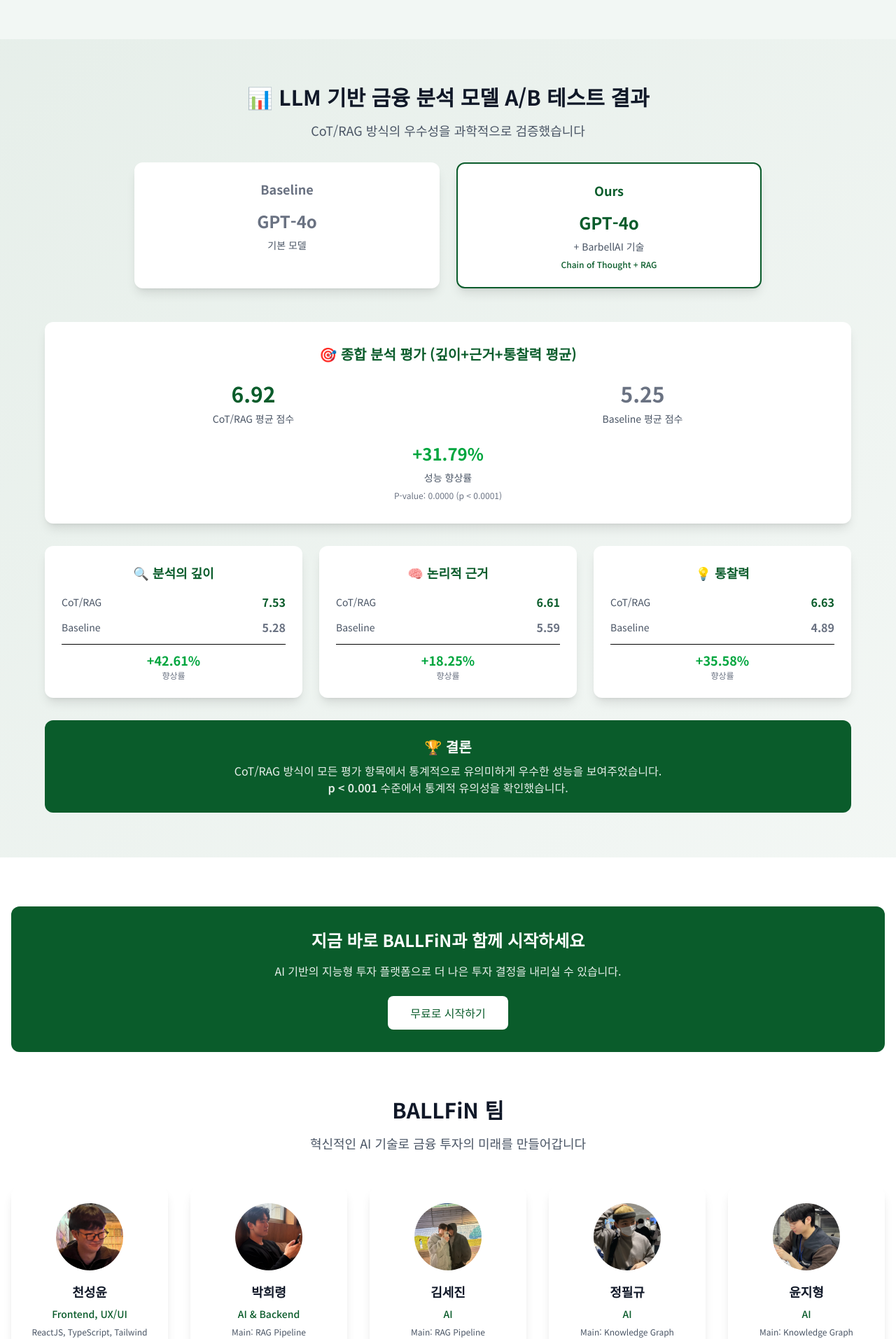
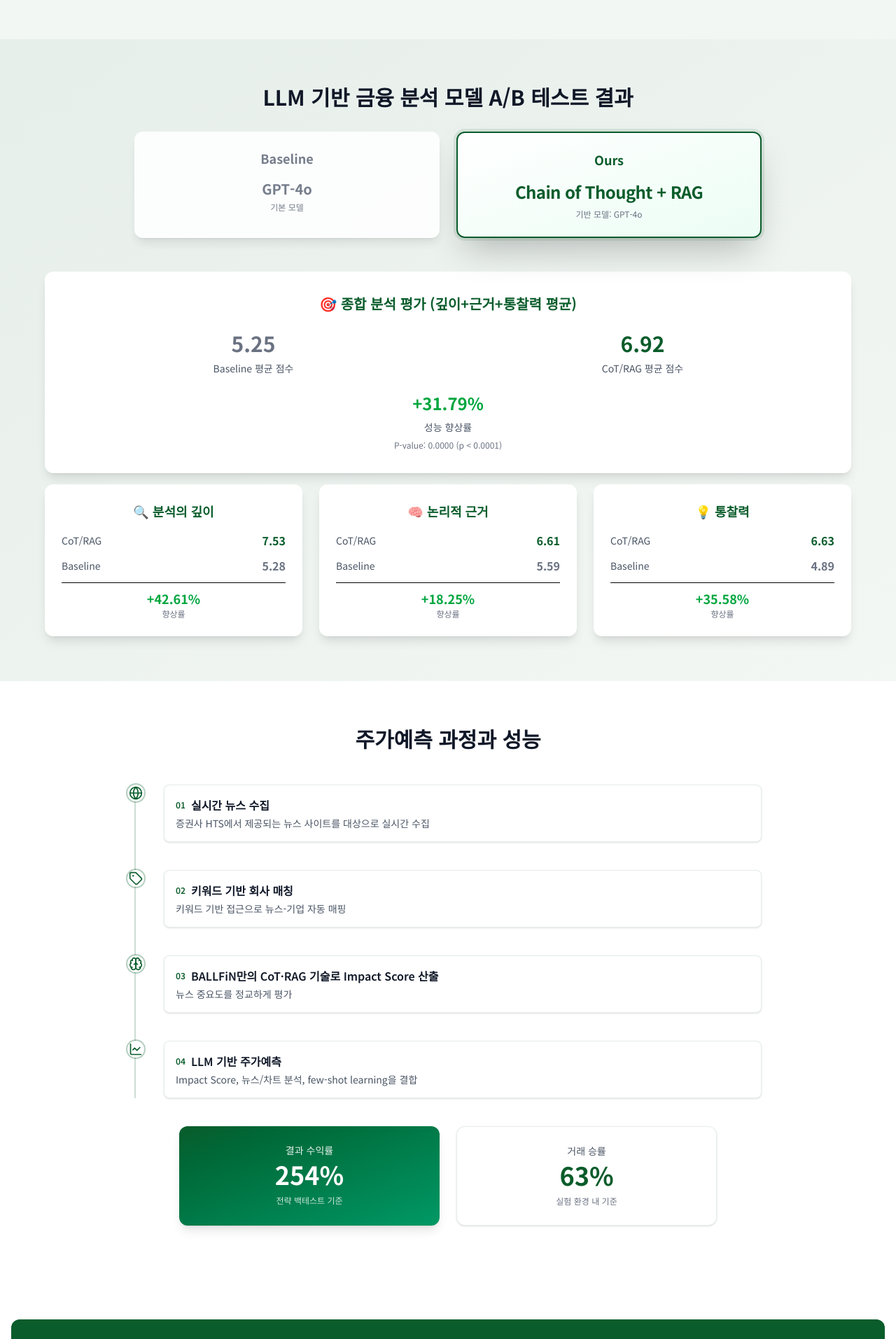
Before and after one commit to BALLFiN/BALLFiN-FE, a React (Vite) app: page /intro in a window 1280 px wide. Shown: the part 1620-3533 px from the top of the page at 70% size. Built offline with nearby package versions, Linux system fonts and the light colour scheme; a web font is replaced by a local one.

Commit message:
🎨: 소개페이지 텍스트 추가  주가예측 과정과 성능 영역

```diff
--- a/src/components/Intro/ABTestResults.tsx
+++ b/src/components/Intro/ABTestResults.tsx
@@ -16,19 +16,10 @@ export default function ABTestResults() {
             whileInView={{ opacity: 1, y: 0 }}
             viewport={{ once: true }}
             transition={{ duration: 0.8, delay: 0.2 }}
-            className="text-3xl font-bold text-gray-900 mb-4"
+            className="text-3xl font-bold text-gray-900 mb-8"
           >
-            📊 LLM 기반 금융 분석 모델 A/B 테스트 결과
+            LLM 기반 금융 분석 모델 A/B 테스트 결과
           </motion.h2>
-          <motion.p
-            initial={{ opacity: 0, y: 20 }}
-            whileInView={{ opacity: 1, y: 0 }}
-            viewport={{ once: true }}
-            transition={{ duration: 0.8, delay: 0.4 }}
-            className="text-lg text-gray-600 mb-8"
-          >
-            CoT/RAG 방식의 우수성을 과학적으로 검증했습니다
-          </motion.p>
 
           {/* 기술 스택 비교 */}
           <motion.div
@@ -36,32 +27,29 @@ export default function ABTestResults() {
             whileInView={{ opacity: 1, y: 0 }}
             viewport={{ once: true }}
             transition={{ duration: 0.8, delay: 0.6 }}
-            className="grid grid-cols-1 md:grid-cols-2 gap-6 max-w-4xl mx-auto mb-12"
+            className="grid grid-cols-1 md:grid-cols-2 gap-6 max-w-4xl mx-auto mb-8"
           >
-            <div className="bg-white rounded-xl p-6 shadow-lg">
+            <div className="bg-white rounded-xl p-6 shadow-lg opacity-90">
               <h4 className="text-lg font-bold text-gray-500 mb-4 text-center">
                 Baseline
               </h4>
               <div className="text-center">
-                <div className="text-2xl font-bold text-gray-500 mb-2">
+                <div className="text-xl font-bold text-gray-500 mb-1">
                   GPT-4o
                 </div>
-                <div className="text-sm text-gray-600">기본 모델</div>
+                <div className="text-xs text-gray-500">기본 모델</div>
               </div>
             </div>
-            <div className="bg-white rounded-xl p-6 shadow-lg border-2 border-[#0A5C2B]">
+            <div className="bg-gradient-to-br from-white to-emerald-50 rounded-xl p-6 shadow-2xl border-2 border-[#0A5C2B] ring-4 ring-[#0A5C2B]/10">
               <h4 className="text-lg font-bold text-[#0A5C2B] mb-4 text-center">
                 Ours
               </h4>
               <div className="text-center">
-                <div className="text-2xl font-bold text-[#0A5C2B] mb-2">
-                  GPT-4o
+                <div className="text-2xl font-extrabold text-[#0A5C2B] tracking-tight">
+                  Chain of Thought + RAG
                 </div>
-                <div className="text-sm text-gray-600 mb-2">
-                  + BarbellAI 기술
-                </div>
-                <div className="text-xs text-[#0A5C2B] font-medium">
-                  Chain of Thought + RAG
+                <div className="text-xs text-gray-500 mt-2">
+                  기반 모델: GPT-4o
                 </div>
               </div>
             </div>
@@ -81,23 +69,23 @@ export default function ABTestResults() {
             whileInView={{ opacity: 1, y: 0 }}
             viewport={{ once: true }}
             transition={{ duration: 0.8, delay: 0.1 }}
-            className="bg-white rounded-xl p-8 shadow-lg mb-8"
+            className="bg-white rounded-xl p-8 shadow-lg mb-4"
           >
             <h3 className="text-xl font-bold text-[#0A5C2B] mb-6 text-center">
               🎯 종합 분석 평가 (깊이+근거+통찰력 평균)
             </h3>
             <div className="grid grid-cols-1 md:grid-cols-2 gap-6">
               <div className="text-center">
+                <div className="text-3xl font-bold text-gray-500 mb-2">
+                  5.25
+                </div>
+                <div className="text-sm text-gray-600">Baseline 평균 점수</div>
+              </div>
+              <div className="text-center">
                 <div className="text-3xl font-bold text-[#0A5C2B] mb-2">
                   6.92
                 </div>
                 <div className="text-sm text-gray-600">CoT/RAG 평균 점수</div>
-              </div>
-              <div className="text-center">
-                <div className="text-3xl font-bold text-gray-500 mb-2">
-                  5.25
-                </div>
-                <div className="text-sm text-gray-600">Baseline 평균 점수</div>
               </div>
             </div>
             <div className="mt-6 text-center">
@@ -206,26 +194,6 @@ export default function ABTestResults() {
               </div>
             </motion.div>
           </div>
-
-          {/* 결론 */}
-          <motion.div
-            initial={{ opacity: 0, y: 20 }}
-            whileInView={{ opacity: 1, y: 0 }}
-            viewport={{ once: true }}
-            transition={{ duration: 0.8, delay: 0.5 }}
-            className="mt-8 text-center"
-          >
-            <div className="bg-[#0A5C2B] text-white rounded-xl p-6">
-              <h4 className="text-xl font-bold mb-2">🏆 결론</h4>
-              <p className="text-white/90">
-                CoT/RAG 방식이 모든 평가 항목에서 통계적으로 유의미하게 우수한
-                성능을 보여주었습니다.
-                <br />
-                <span className="font-semibold">p &lt; 0.001</span> 수준에서
-                통계적 유의성을 확인했습니다.
-              </p>
-            </div>
-          </motion.div>
         </motion.div>
       </div>
     </div>
--- a/src/pages/introPage.tsx
+++ b/src/pages/introPage.tsx
@@ -14,6 +14,7 @@ import { Newspaper } from "lucide-react"; // AI 기반 금융 뉴스 분석 서
 import { Activity } from "lucide-react"; // AI 기반 주가 및 재무 분석 서비스
 import { Bot } from "lucide-react"; // RAG 기반 금융 에이전트 챗봇
 import { Bell } from "lucide-react"; // 관심 종목 실시간 모니터링 및 알림
+import { Globe, Tag, Brain, LineChart as LineChartIcon } from "lucide-react"; // 주가예측 과정 아이콘
 
 const features = [
   {
@@ -135,6 +136,102 @@ export default function Intro() {
 
       {/* A/B 테스트 결과 섹션 */}
       <ABTestResults />
+
+      {/* 주가예측 과정 & 성능 섹션 */}
+      <div className="bg-white min-h-screen flex items-center relative snap-start">
+        <div className="container mx-auto px-4 py-8 md:py-16">
+          <motion.h2
+            initial={{ opacity: 0, y: 20 }}
+            whileInView={{ opacity: 1, y: 0 }}
+            viewport={{ once: true }}
+            transition={{ duration: 0.8 }}
+            className="text-3xl font-bold text-gray-900 text-center mb-12"
+          >
+            주가예측 과정과 성능
+          </motion.h2>
+
+          {/* 타임라인 */}
+          <motion.ol
+            initial="hidden"
+            whileInView="show"
+            viewport={{ once: true, amount: 0.2 }}
+            className="relative border-s-2 border-[#0A5C2B]/20 max-w-4xl mx-auto pl-6"
+          >
+            {[
+              {
+                icon: <Globe className="w-5 h-5 text-[#0A5C2B]" />,
+                title: "실시간 뉴스 수집",
+                desc: "증권사 HTS에서 제공되는 뉴스 사이트를 대상으로 실시간 수집",
+              },
+              {
+                icon: <Tag className="w-5 h-5 text-[#0A5C2B]" />,
+                title: "키워드 기반 회사 매칭",
+                desc: "키워드 기반 접근으로 뉴스-기업 자동 매핑",
+              },
+              {
+                icon: <Brain className="w-5 h-5 text-[#0A5C2B]" />,
+                title: "BALLFiN만의 CoT·RAG 기술로 Impact Score 산출",
+                desc: "뉴스 중요도를 정교하게 평가",
+              },
+              {
+                icon: <LineChartIcon className="w-5 h-5 text-[#0A5C2B]" />,
+                title: "LLM 기반 주가예측",
+                desc: "Impact Score, 뉴스/차트 분석, few-shot learning을 결합",
+              },
+            ].map((step, idx) => (
+              <motion.li
+                key={idx}
+                initial={{ opacity: 0, x: 20 }}
+                whileInView={{ opacity: 1, x: 0 }}
+                viewport={{ once: true }}
+                transition={{ duration: 0.6, delay: idx * 0.1 }}
+                className="mb-10 ms-4"
+              >
+                <span className="absolute -start-3 flex items-center justify-center w-6 h-6 bg-white rounded-full ring-2 ring-[#0A5C2B]/30">
+                  {step.icon}
+                </span>
+                <div className="bg-white border border-[#0A5C2B]/10 rounded-lg shadow-sm p-4">
+                  <div className="flex items-center gap-2 mb-1">
+                    <span className="text-xs font-semibold text-[#0A5C2B]">
+                      {String(idx + 1).padStart(2, "0")}
+                    </span>
+                    <h3 className="text-base font-semibold text-gray-900">
+                      {step.title}
+                    </h3>
+                  </div>
+                  <p className="text-sm text-gray-600">{step.desc}</p>
+                </div>
+              </motion.li>
+            ))}
+          </motion.ol>
+
+          {/* 성능 카드 */}
+          <div className="grid grid-cols-1 sm:grid-cols-2 gap-6 max-w-3xl mx-auto mt-10">
+            <motion.div
+              initial={{ opacity: 0, scale: 0.95 }}
+              whileInView={{ opacity: 1, scale: 1 }}
+              viewport={{ once: true }}
+              transition={{ duration: 0.6, delay: 0.1 }}
+              className="bg-gradient-to-br from-[#0A5C2B] to-emerald-600 text-white rounded-xl p-6 text-center shadow-lg"
+            >
+              <p className="text-sm/5 opacity-90">결과 수익률</p>
+              <p className="text-4xl font-extrabold mt-1">254%</p>
+              <p className="text-xs/5 mt-2 text-white/80">전략 백테스트 기준</p>
+            </motion.div>
+            <motion.div
+              initial={{ opacity: 0, scale: 0.95 }}
+              whileInView={{ opacity: 1, scale: 1 }}
+              viewport={{ once: true }}
+              transition={{ duration: 0.6, delay: 0.2 }}
+              className="bg-white border border-[#0A5C2B]/10 rounded-xl p-6 text-center shadow-sm"
+            >
+              <p className="text-sm/5 text-gray-600">거래 승률</p>
+              <p className="text-4xl font-extrabold text-[#0A5C2B] mt-1">63%</p>
+              <p className="text-xs/5 mt-2 text-gray-500">실험 환경 내 기준</p>
+            </motion.div>
+          </div>
+        </div>
+      </div>
 
       {/* 시작하기 섹션 */}
       <div className="bg-white min-h-screen flex items-center relative snap-start">
```
